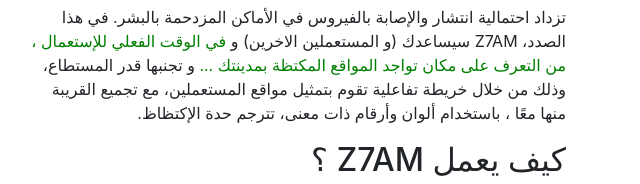
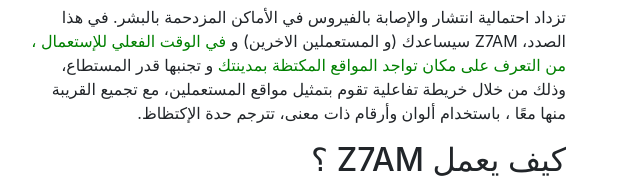
Before and after one commit to yasuke101/Z7AM, a website: page index.html in a window 1280 px wide. Shown: the part 615-799 px from the top of the page, 629-1269 px from the left. Drawn offline with nearby package versions, Linux system fonts and the light colour scheme; no server answers.

Commit message:
update content

```diff
--- a/index.html
+++ b/index.html
@@ -81,7 +81,7 @@
     <div class="row py-4">
       <div class="col-lg-6">
         <h2 class="title">لماذا Z7AM ؟</h2>
-        <p id="text_why">تزداد احتمالية انتشار والإصابة بالفيروس في الأماكن المزدحمة بالبشر. في هذا الصدد، Z7AM سيساعدك (و المستعملين الاخرين)  و <span id="users_number"> في الوقت الفعلي للإستعمال ، من التعرف على مكان تواجد المواقع المكتظة بمدينتك ... </span>  و تجنبها قدر المستطاع، وذلك من خلال خريطة تفاعلية تقوم بتمثيل مواقع المستعملين، مع تجميع القريبة منها معًا ، باستخدام ألوان وأرقام ذات معنى، تترجم حدة الإكتظاظ.</p>
+        <p id="text_why">تزداد احتمالية انتشار والإصابة بالفيروس في الأماكن المزدحمة بالبشر. في هذا الصدد، Z7AM سيساعدك (و المستعملين الاخرين)  و <span id="users_number"> في الوقت الفعلي للإستعمال ، من التعرف على مكان تواجد المواقع المكتظة بمدينتك </span>  و تجنبها قدر المستطاع، وذلك من خلال خريطة تفاعلية تقوم بتمثيل مواقع المستعملين، مع تجميع القريبة منها معًا ، باستخدام ألوان وأرقام ذات معنى، تترجم حدة الإكتظاظ.</p>
 
         <h2 class="title" >كيف يعمل Z7AM ؟</h2>
         <p id="text_how">Z7AM <span id="users_number"> لايستعمل أي قاعدة بيانات اطلاقا (database)، مما يعني أننا لا نقوم بتخزين بياناتك، كل البيانات الواردة في الخريطة هي بيانات حية تندثر بمجرد خروجكم من الموقع </span>، فهويتهم تبقى مجهولة، فقط قرص احمر يمثلكم في الخريطة </p>
```
